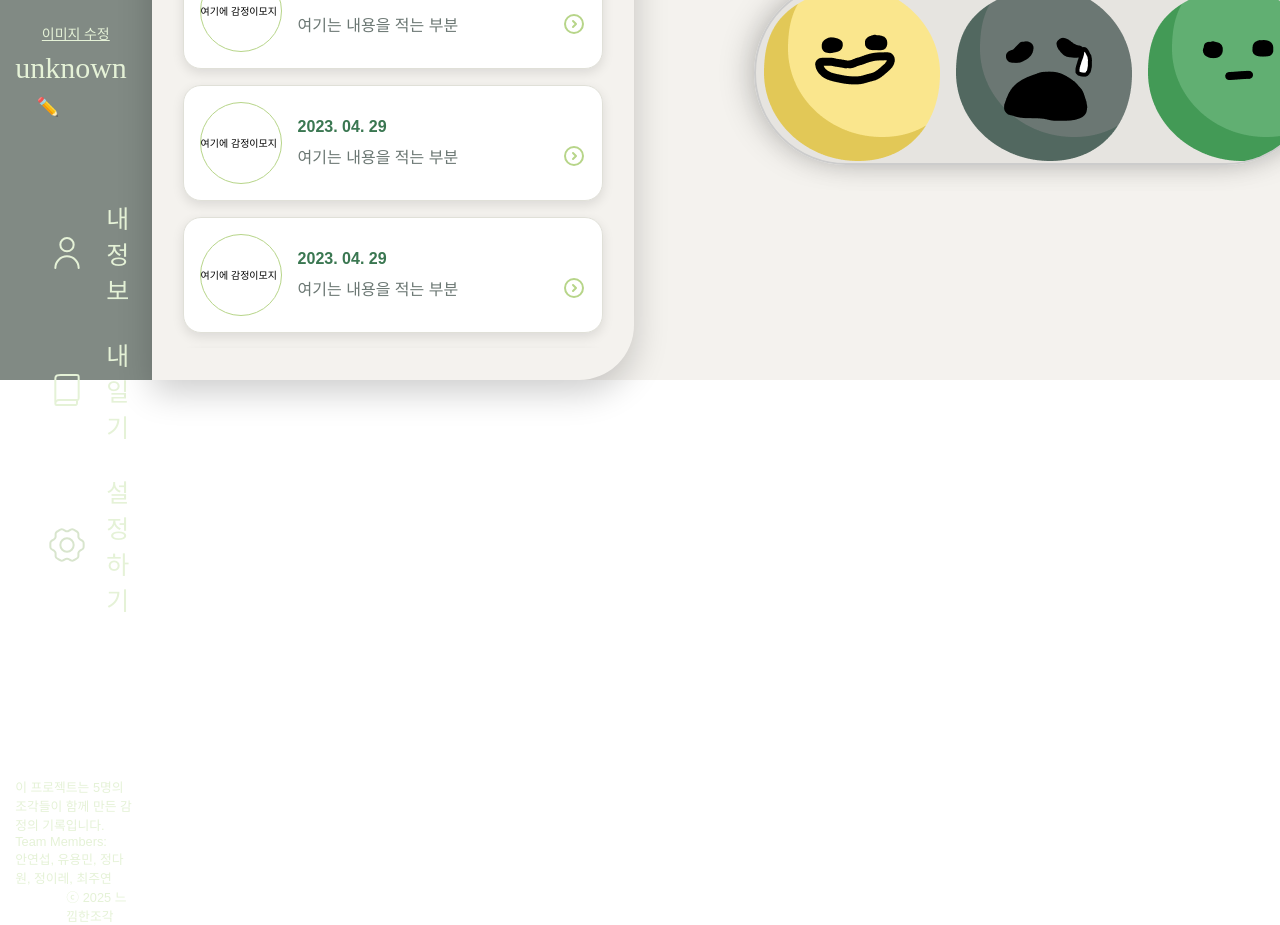
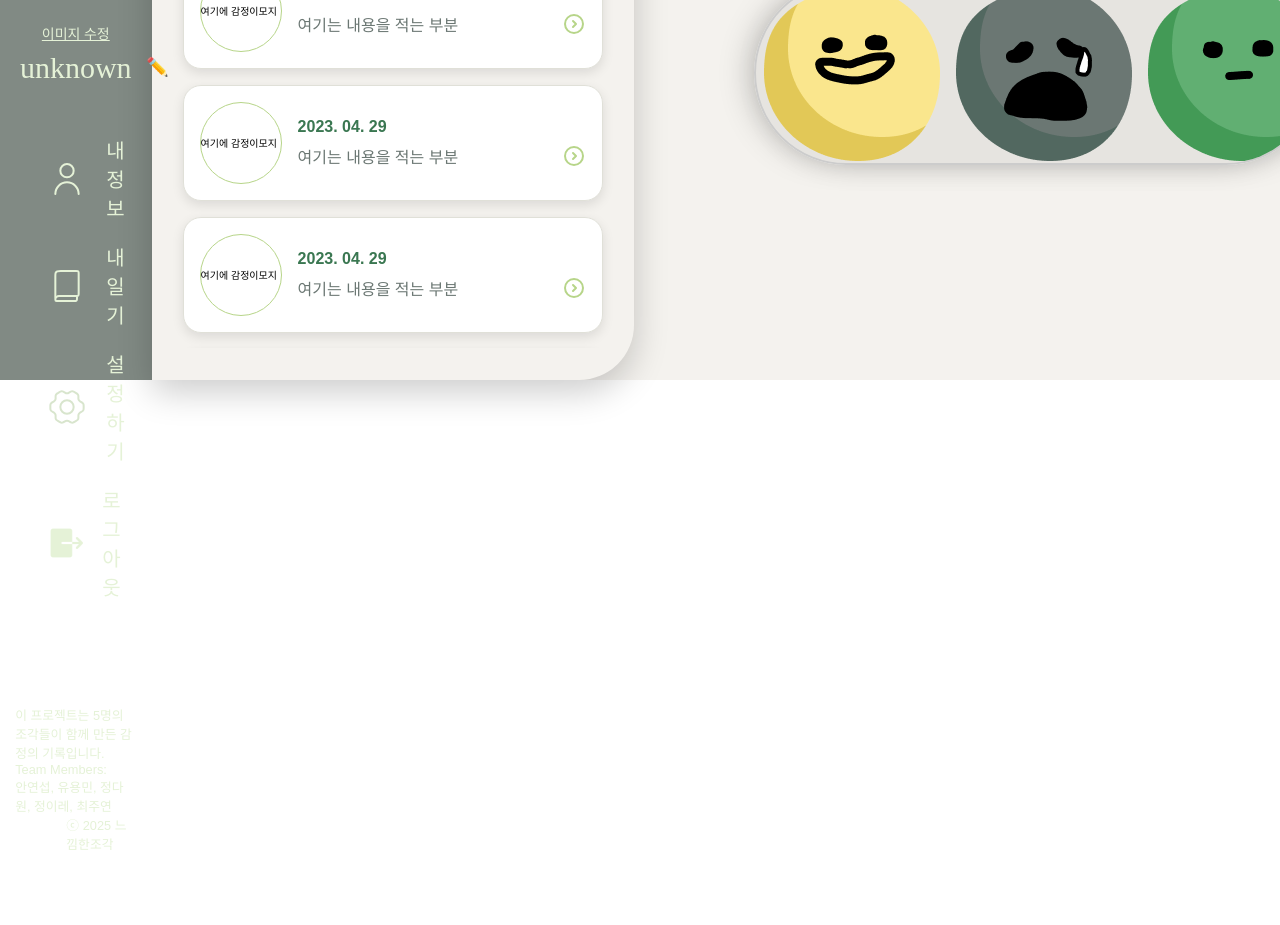
Before and after one commit to koalnuFinalProject3/FinalProject, a React (Vite) app: page /diary in a window 1280 px wide. Shown: the part 420-1345 px from the top of the page. After the commit the page ends 1273 px from the top, so only its background shows below. Built offline with nearby package versions, Linux system fonts and the light colour scheme; a web font is replaced by a local one.

Commit message:
feat/sideNav-edit

```diff
--- a/src/layout/Header/Header.jsx
+++ b/src/layout/Header/Header.jsx
@@ -8,12 +8,12 @@ import { useNavigate } from 'react-router-dom';
 
 const Header = () => {
   const { isLoggedIn, resetUser } = useUserStore();
-  const navigate = useNavigate();
+  // const navigate = useNavigate();
 
-  const handleLogout = () => {
-    resetUser();           // Zustand에서 사용자 정보 초기화
-    navigate('/');        // 로그인 페이지 이동
-  };
+  // const handleLogout = () => {
+  //   resetUser();           // Zustand에서 사용자 정보 초기화
+  //   navigate('/');        // 로그인 페이지 이동
+  // };
 
   const handleLogin = () => {
     navigate('/');
@@ -25,7 +25,7 @@ const Header = () => {
       <div className={`${styles.weatherArea} ${styles.aCenter}`}>
         오늘의 날씨: <img src={sun} alt="sun" />
       </div>
-
+{/*
       <div className={`${styles.logoutArea} ${styles.aCenter}`}>
 
         <img src={profile} alt="profile" />
@@ -39,7 +39,7 @@ const Header = () => {
             로그인
           </button>
         )}
-      </div>
+      </div> */}
 
     </div>
   );
--- a/src/layout/SideNav/SideNav.jsx
+++ b/src/layout/SideNav/SideNav.jsx
@@ -1,18 +1,27 @@
-import React, {useState } from 'react';
+import React, { useState } from 'react';
 import styles from './SideNav.module.css';
 import logo from '../../assets/images/FeelPiece.png';
 import profile from '../../assets/images/happyChar.png';
 import my from '../../assets/icons/user.svg';
 import diary from '../../assets/icons/diary.svg';
 import setting from '../../assets/icons/Settings.svg';
+import logout from '../../assets/icons/logout.svg';
 import { Link } from 'react-router-dom';
 import useUserStore from '../../stores/useUserStore';
+import { useNavigate } from 'react-router-dom';
 
 const SideNav = () => {
-  const { user, setUser  } = useUserStore();
+  const { user, setUser, resetUser } = useUserStore();
 
   const [editingType, setEditingType] = useState(null); // 'nickname' or 'image'
   const [inputValue, setInputValue] = useState('');
+
+  const navigate = useNavigate();
+
+  const handleLogout = () => {
+    resetUser();           // Zustand에서 사용자 정보 초기화
+    navigate('/');        // 로그인 페이지 이동
+  };
 
   const openEditModal = (type) => {
     setEditingType(type);
@@ -64,7 +73,7 @@ const SideNav = () => {
             이미지 수정
           </button>
 
-          <div>
+          <div className={styles.userNickArea}>
             {user?.nickname || 'unknown'}
             <button
               className={styles.nicknameEditBtn}
@@ -89,6 +98,10 @@ const SideNav = () => {
             <img src={setting} alt="setting" />
             <span>설정하기</span>
           </Link>
+          <div className={styles.aCenter} onClick={handleLogout}>
+            <img src={logout} alt="logout" />
+            <span>로그아웃</span>
+          </div>
         </div>
 
         {/* footer */}
--- a/src/layout/SideNav/SideNav.module.css
+++ b/src/layout/SideNav/SideNav.module.css
@@ -34,7 +34,7 @@
 }
 .navProfileImageArea {
   /* background-color: aqua; */
-  margin: 86px 0 70px;
+  margin: 86px 0 50px;
   width: auto;
   color: #e5f2d7;
   font-size: 30px;
@@ -54,12 +54,12 @@
 .btnArea {
   /* background-color: palegoldenrod; */
   color: #e5f2d7;
-  font-size: 25px;
+  font-size: 20px;
   padding-left: 2rem;
 }
 /* 버튼 요소 */
 .btnArea > a {
-  margin-bottom: 29px;
+  margin-bottom: 20px;
   cursor: pointer;
 }
 .btnArea > a:hover {
@@ -67,18 +67,20 @@
 }
 
 /* 아이콘 margint-left*/
-.btnArea > a > img {
+.btnArea > a > img, .btnArea > div> img {
   margin-right: 19px;
 }
-.btnAreaa > a > img:hover {
+.btnAreaa > a > img:hover, .btnArea > div> span:hover {
   color: #ffeb94;
 }
-
+.btnArea > div>span{
+cursor: pointer;
+}
 /* footer */
 .footer {
   font-family: var(--font-chosun);
   font-size: 0.8rem;
-  margin-top: 10rem;
+  margin-top: 6.5rem;
   color: #e5f2d7;
 }
 .footerName {
@@ -123,10 +125,15 @@
   justify-content: center;
   margin-top: 6px;
 }
-
+.userNickArea{
+  position: relative;
+}
 .nicknameEditBtn {
+  position: absolute;
+  right: -42px;
   background: none;
   border: none;
+  padding: 5px;
   font-size: 18px;
   cursor: pointer;
   color: #e5f2d7;
```
Also changed, not shown: src/assets/icons/logout.svg (added).
